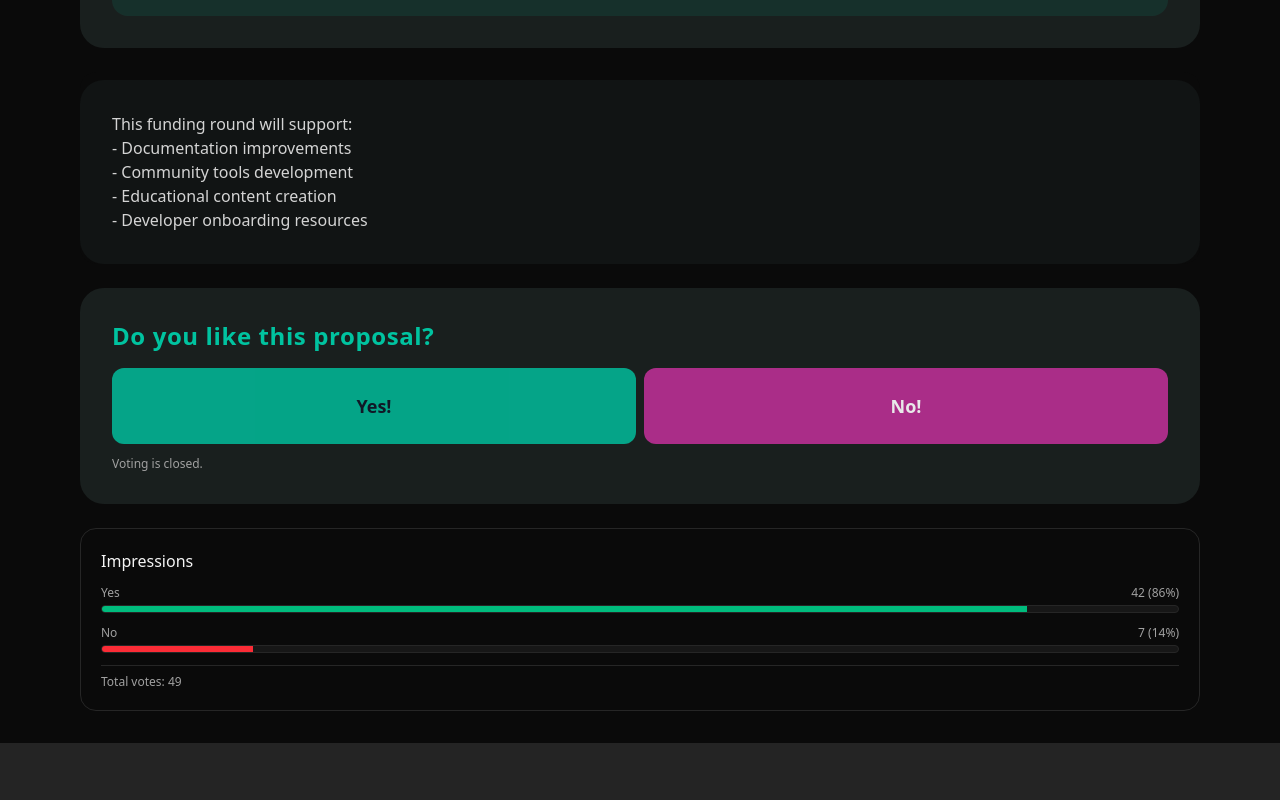
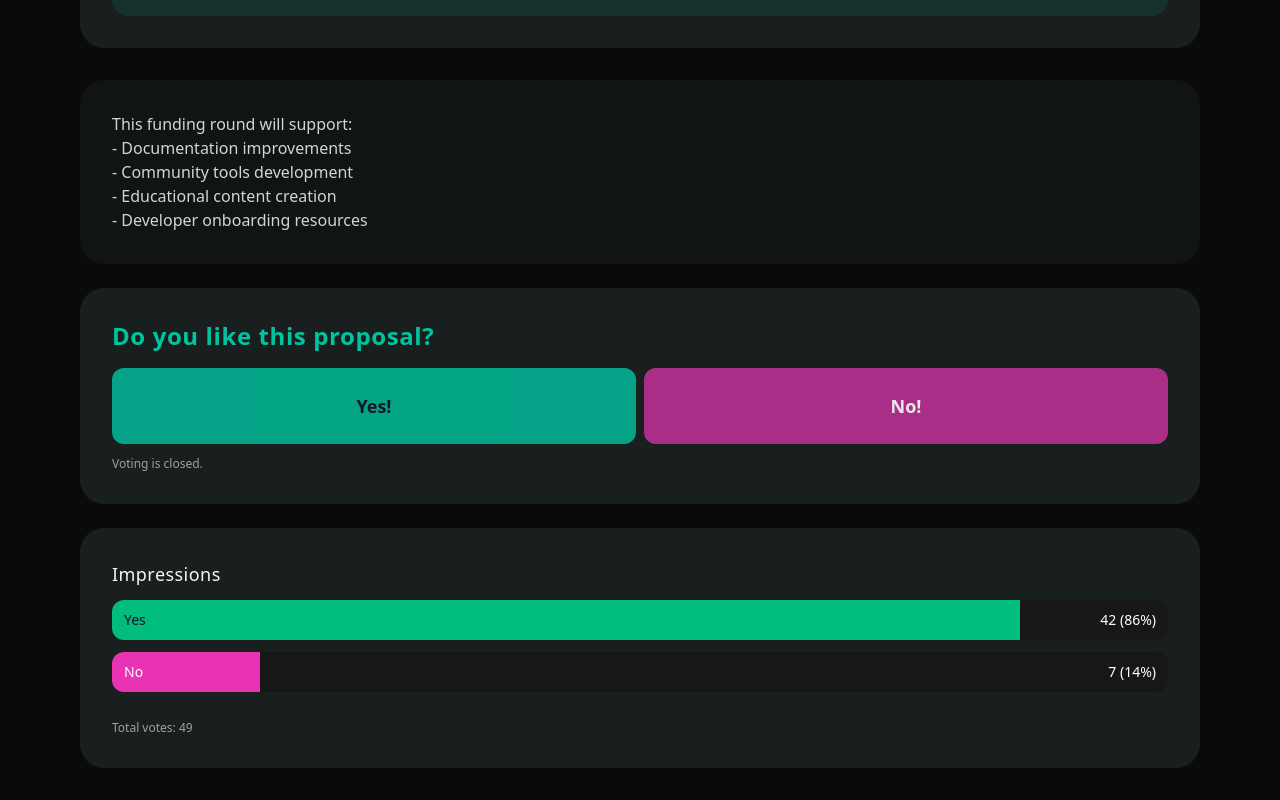
Before and after one commit to jillo-abdullahi/ballotBox, a React (Vite) app: page /proposal/10 in a window 1280 px wide. Shown: the part 353-1153 px from the top of the page. Before the commit the page ends 1096 px from the top, so only its background shows below. Built offline with nearby package versions, Linux system fonts and the light colour scheme.

Commit message:
feat: update voting stats card

```diff
--- a/src/components/VotingStats.tsx
+++ b/src/components/VotingStats.tsx
@@ -9,36 +9,32 @@ export default function VotingStats({ yesVotes, noVotes }: VotingStatsProps) {
   const { yesPct, noPct, total } = calculateVotingPercentages(yesVotes, noVotes)
 
   return (
-    <div className="rounded-2xl border border-neutral-800 bg-neutral-950/40 p-5">
-      <h3 className="font-medium">Impressions</h3>
+    <div className="rounded-3xl border-none bg-neutral-950/40 p-8 bg-teal-bg">
+      <h3 className="font-medium text-lg tracking-wide">Impressions</h3>
       <div className="mt-3 space-y-3">
-        <div>
-          <div className="flex justify-between text-xs text-neutral-400">
-            <span>Yes</span>
-            <span>{yesVotes} ({yesPct}%)</span>
-          </div>
-          <div className="mt-1 h-2 w-full rounded-full bg-neutral-900 border border-neutral-800 overflow-hidden">
+          <div className="relative h-10 w-full rounded-xl bg-neutral-900 border-none overflow-hidden">
             <div
               className="h-full bg-emerald-500 transition-[width] duration-500"
               style={{ width: `${yesPct}%` }}
             />
+            <div className="absolute inset-0 flex items-center justify-between px-3 text-sm font-medium">
+              <span className="text-gray-900 font-medium">Yes</span>
+              <span className="text-white">{yesVotes} ({yesPct}%)</span>
+            </div>
           </div>
-        </div>
 
-        <div>
-          <div className="flex justify-between text-xs text-neutral-400">
-            <span>No</span>
-            <span>{noVotes} ({noPct}%)</span>
-          </div>
-          <div className="mt-1 h-2 w-full rounded-full bg-neutral-900 border border-neutral-800 overflow-hidden">
+          <div className="relative h-10 w-full rounded-xl bg-neutral-900 border-none overflow-hidden">
             <div
-              className="h-full bg-red-500 transition-[width] duration-500"
+              className="h-full bg-red-text/90 transition-[width] duration-500"
               style={{ width: `${noPct}%` }}
             />
+            <div className="absolute inset-0 flex items-center justify-between px-3 text-sm font-medium">
+              <span className="text-white font-medium">No</span>
+              <span className="text-white">{noVotes} ({noPct}%)</span>
+            </div>
           </div>
-        </div>
 
-        <div className="pt-2 border-t border-neutral-800 text-xs text-neutral-400">
+        <div className="pt-4 text-xs text-neutral-400">
           Total votes: {total}
         </div>
       </div>
```
Also changed, not shown: src/components/InfoPill.tsx (added), src/components/ProposalHeader.tsx (added), src/pages/MyProposals.tsx (added).
